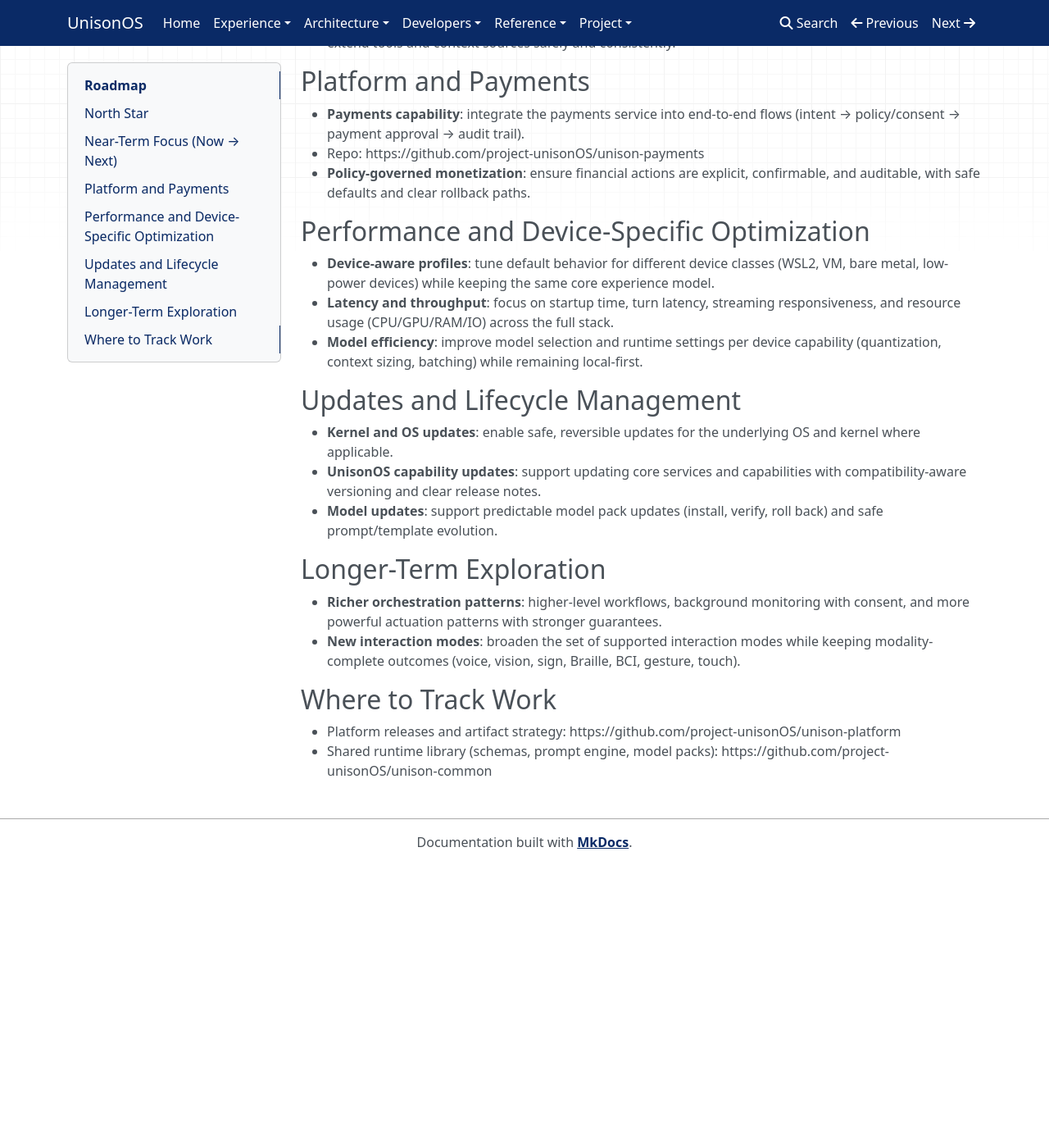
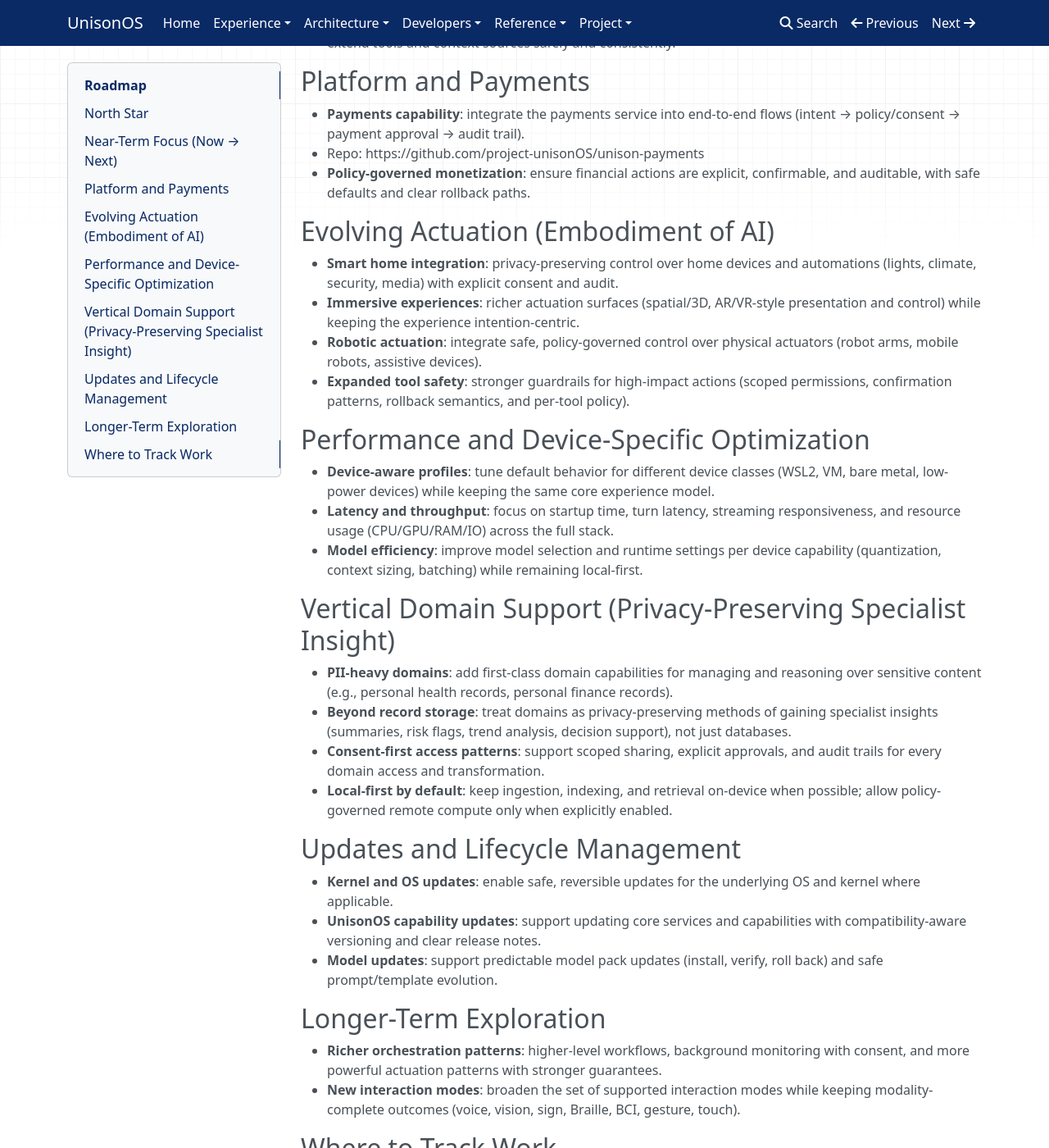
Before and after one commit to project-unisonOS/project-unisonos.github.io, an MkDocs documentation site: the page built from docs/project/roadmap.md, in a window 1280 px wide and 1400 px high, scrolled down 483 px. Shown: the whole window at 82% size. Built offline with MkDocs 1.6.1, drawn with Linux system fonts in a browser that asks for light colours; nearby versions of some CDN libraries; before the commit the page ends 1538 px from its top, so only the background shows below that.

Commit message:
docs(roadmap): add actuation and vertical domains

```diff
--- a/docs/project/roadmap.md
+++ b/docs/project/roadmap.md
@@ -19,11 +19,25 @@ UnisonOS delivers a calm, intention-centric, real-time generated experience that
   - Repo: https://github.com/project-unisonOS/unison-payments
 - **Policy-governed monetization**: ensure financial actions are explicit, confirmable, and auditable, with safe defaults and clear rollback paths.
 
+## Evolving Actuation (Embodiment of AI)
+
+- **Smart home integration**: privacy-preserving control over home devices and automations (lights, climate, security, media) with explicit consent and audit.
+- **Immersive experiences**: richer actuation surfaces (spatial/3D, AR/VR-style presentation and control) while keeping the experience intention-centric.
+- **Robotic actuation**: integrate safe, policy-governed control over physical actuators (robot arms, mobile robots, assistive devices).
+- **Expanded tool safety**: stronger guardrails for high-impact actions (scoped permissions, confirmation patterns, rollback semantics, and per-tool policy).
+
 ## Performance and Device-Specific Optimization
 
 - **Device-aware profiles**: tune default behavior for different device classes (WSL2, VM, bare metal, low-power devices) while keeping the same core experience model.
 - **Latency and throughput**: focus on startup time, turn latency, streaming responsiveness, and resource usage (CPU/GPU/RAM/IO) across the full stack.
 - **Model efficiency**: improve model selection and runtime settings per device capability (quantization, context sizing, batching) while remaining local-first.
+
+## Vertical Domain Support (Privacy-Preserving Specialist Insight)
+
+- **PII-heavy domains**: add first-class domain capabilities for managing and reasoning over sensitive content (e.g., personal health records, personal finance records).
+- **Beyond record storage**: treat domains as privacy-preserving methods of gaining specialist insights (summaries, risk flags, trend analysis, decision support), not just databases.
+- **Consent-first access patterns**: support scoped sharing, explicit approvals, and audit trails for every domain access and transformation.
+- **Local-first by default**: keep ingestion, indexing, and retrieval on-device when possible; allow policy-governed remote compute only when explicitly enabled.
 
 ## Updates and Lifecycle Management
 
```
